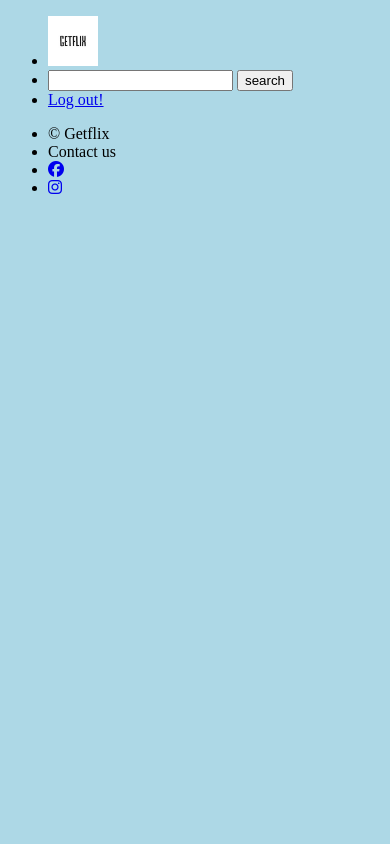
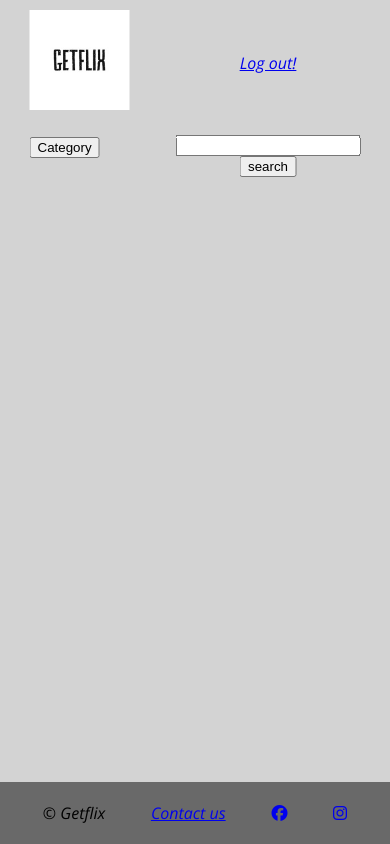
Before and after one commit to Nicolas-Enuset/getflix-becode, a PHP site: page /mainPage.php in a window 390 px wide. Run offline with PHP 8.4, Linux system fonts and the light colour scheme; some libraries are stand-ins or nearby versions.

Commit message:
responsive fait (encore corriger bug), squelette de base

```diff
--- a/category.php
+++ b/category.php
@@ -5,7 +5,7 @@
 </head>
 
 <!-- body -->
-<body>
+<body id="bodyCategory">
 
 <!-- Nav Bar -->
 <?php
--- a/filmInfo.php
+++ b/filmInfo.php
@@ -5,7 +5,7 @@
 </head>
 
 <!-- body -->
-<body>
+<body id="bodyFilmInfo">
 
 <!-- Nav Bar -->
 <?php
@@ -18,8 +18,8 @@
         <img src=".jpeg" alt="essai">
     </section>
     <section class="topInfo">
-        <p><span>actors</span> Lorem ipsum dolor sit amet consectetur adipisicing elit. Quis numquam ullam asperiores veritatis nobis illo!</p>
-        <p><span>release date</span> 23/03/2021</p>
+        <p><strong>actors</strong> Lorem ipsum dolor sit amet consectetur adipisicing elit. Quis numquam ullam asperiores veritatis nobis illo!</p>
+        <p><strong>release date</strong> 23/03/2021</p>
     </section>
     <section class="synopsis">
         <h4>summary</h4>
--- a/footer.php
+++ b/footer.php
@@ -2,7 +2,7 @@
     <footer>
         <ul>
             <li>&#169 Getflix</li>
-            <li href="mailto:haenen.sylvain@gmail.com"><a >Contact us</a></li>
+            <li><a href="mailto:haenen.sylvain@gmail.com">Contact us</a></li>
             <li><a href="https://www.facebook.com/"><i class="fab fa-facebook"></i></a></li>
             <li><a href="https://www.instagram.com/"><i class="fab fa-instagram"></i></a></li>
         </ul>
@@ -11,4 +11,4 @@
     <script src="https://kit.fontawesome.com/320fef43cc.js" crossorigin="anonymous"></script>
 
     <!-- lien JS -->
-    <script scr="script.js"></script>
+    <script type="text/javascript" src="script.js"></script>
--- a/head.php
+++ b/head.php
@@ -4,6 +4,8 @@
     <meta charset="UTF-8">
     <meta http-equiv="X-UA-Compatible" content="IE=edge">
     <meta name="viewport" content="width=device-width, initial-scale=1.0">
-    <link rel="stylesheet" href="styles.css">
+    <style>
+       <?php include_once("styles.css") ?>
+    </style>
     <link rel="preconnect" href="https://fonts.gstatic.com">
     <link href="https://fonts.googleapis.com/css2?family=Open+Sans:ital@1&display=swap" rel="stylesheet">
--- a/mainPage.php
+++ b/mainPage.php
@@ -5,12 +5,40 @@
 </head>
 
 <!-- body -->
-<body>
+<body id="bodyMainPage">
 
 <!-- Nav Bar -->
-<?php
-    include("navBar.php")
-?>
+<header>
+    <nav id="nav_bar">
+        <ul>
+            <li>
+                <a href="mainPage.php">
+                    <img src="pictures/logo.pnj.png" alt="logo">
+                </a>
+            </li>
+            <li>
+                <button class="btnCategory">Category</button>
+                <section class="selectionMenu">
+                    <!-- je dois mettre une -->
+                    <button class="action" value="action">action</button>
+                    <button class="thriller" value="thriller">thriller</button>
+                    <button class="comedy" value="comedy">comedy</button>
+                    <button class="sci-fi" value="sci-fi">sci-fi</button>
+                    <button class="drama" value="drama">drama</button>
+                </section>
+            </li>
+            <li>
+                <form action="" method="POST">
+                    <input type="text" id="searchFilm" class="searchFilm">
+                    <button type="submit" class="btnSearch">search</button>
+                </form>
+            </li>
+            <li>
+                <a href="login.php">Log out!</a>
+            </li>
+        </ul>
+    </nav>
+</header>
 
 <!-- footer -->
 <?php
--- a/navBar.php
+++ b/navBar.php
@@ -1,5 +1,5 @@
-<header id="nav_bar">
-    <nav>
+<header>
+    <nav id="nav_bar">
         <ul>
             <li>
                 <a href="mainPage.php">
--- a/retrievePassword.php
+++ b/retrievePassword.php
@@ -4,7 +4,7 @@
 <title>retrieve password</title>
 
 <!-- body -->
-<body>
+<body id="bodyRetrievePassword">
 
 <!-- Nav Bar -->
 <?php
--- a/script.js
+++ b/script.js
@@ -0,0 +1,30 @@
+let btnCategory = document.querySelector(".btnCategory");
+let selectionMenu = document.querySelector(".selectionMenu");
+
+selectionMenu.style.display = "none";
+
+btnCategory.addEventListener("mouseover", () => {
+  selectionMenu.style.display = "";
+});
+
+selectionMenu.addEventListener("mouseover", () => {
+  selectionMenu.style.display = "";
+});
+
+btnCategory.addEventListener("mouseout", () => {
+  selectionMenu.style.display = "none";
+});
+
+selectionMenu.addEventListener("mouseout", () => {
+  selectionMenu.style.display = "none";
+});
+
+let btnRedirection = document.querySelectorAll(".selectionMenu button");
+
+btnRedirection.forEach((btn) => {
+  btn.addEventListener("click", () => {
+    location.href = "http://localhost/projets/PHP/Getflix/category.php";
+    btnValue = btn.value;
+    console.log(btnValue);
+  });
+});
--- a/signUp.php
+++ b/signUp.php
@@ -3,7 +3,7 @@
 ?>
 <title>sign up</title>
 </head>
-<body>
+<body id="bodySignup">
 
 <!-- nav Bar -->
 <header id="nav_bar">
--- a/styles.css
+++ b/styles.css
@@ -1,9 +1,210 @@
 /* font-family: 'Open Sans', sans-serif; */
 
-img {
-  height: 50px;
+body {
+  background-color: lightgrey;
+  min-height: 100vh;
+  position: relative;
+  font-family: "Open Sans", sans-serif;
+  padding: 0;
+  margin: 0;
 }
 
-body {
-  background-color: lightblue;
+h1 {
+  text-align: center;
+  font-family: none;
+  font-size: 3rem;
 }
+
+/* style du nav bar */
+
+#nav_bar {
+  width: 100%;
+  margin: 0;
+}
+
+header ul {
+  width: 90%;
+  padding: 0;
+  margin: 0 0 0 50%;
+  transform: translateX(-50%);
+  display: flex;
+  flex-direction: row;
+  justify-content: space-between;
+  list-style-type: none;
+}
+
+header ul li {
+  padding: 10px;
+}
+
+/* style du footer */
+
+footer {
+  width: 100%;
+  position: absolute;
+  bottom: 0;
+}
+
+footer ul {
+  padding: 20px;
+  margin-bottom: 0;
+  display: flex;
+  flex-direction: row;
+  justify-content: space-around;
+  list-style-type: none;
+  background-color: rgba(0, 0, 0, 0.5);
+}
+
+/* taille image */
+
+img {
+  height: 70px;
+}
+
+/* forms */
+
+form {
+  display: flex;
+  flex-direction: column;
+  align-items: center;
+}
+
+/* sign up */
+
+/* category */
+
+/* film info */
+
+#filmInfo {
+  width: 60%;
+  background-color: whitesmoke;
+  margin-left: 50%;
+  transform: translateX(-50%);
+  text-align: center;
+  padding: 15px;
+  margin-top: 80px;
+  margin-bottom: 80px;
+}
+
+/* login */
+
+#formLogin {
+  width: 30%;
+  margin: 60px 0 0px 50%;
+  transform: translateX(-50%);
+  background-color: whitesmoke;
+  padding: 40px;
+}
+
+/* Main page */
+
+.selectionMenu {
+  display: flex;
+  flex-direction: column;
+}
+
+/* retrieve password */
+
+#formRetrievePassword {
+  width: 80%;
+  background-color: whitesmoke;
+  margin-left: 50%;
+  margin-top: 100px;
+  transform: translateX(-50%);
+  text-align: center;
+}
+
+/* search film */
+
+#filmFound {
+  width: 90%;
+  margin-left: 50%;
+  margin-top: 100px;
+  transform: translateX(-50%);
+  background-color: whitesmoke;
+  text-align: center;
+}
+
+/* responsive nav bar */
+
+@media screen and (max-width: 430px) {
+  header ul {
+    display: grid;
+    grid-template-columns: 1fr 1fr;
+    grid-template-rows: auto auto;
+  }
+
+  header li:nth-child(1) {
+    grid-column: 1 / 2;
+    grid-row: 1 / 2;
+  }
+
+  header li:nth-child(2) {
+    grid-column: 1 / 3;
+    grid-row: 2 / 3;
+  }
+
+  header li:nth-child(3) {
+    grid-column: 2 / 3;
+    grid-row: 1 / 2;
+    display: flex;
+    justify-content: center;
+    align-items: center;
+  }
+
+  #bodyLogin ul {
+    grid-template-columns: 1fr;
+    grid-template-rows: auto auto;
+  }
+
+  #bodyLogin ul img {
+    height: 150px;
+  }
+
+  #bodyLogin li:nth-child(1) {
+    grid-column: 1;
+    grid-row: 1 / 2;
+    text-align: center;
+  }
+
+  #bodyLogin li:nth-child(2) {
+    grid-column: 1;
+    grid-row: 2 / 3;
+    text-align: center;
+  }
+}
+
+@media screen and (max-width: 530px) {
+  #bodyMainPage header ul {
+    display: grid;
+    grid-template-columns: 1fr 1fr;
+    grid-template-rows: auto auto;
+  }
+
+  #bodyMainPage img {
+    height: 100px;
+  }
+
+  #bodyMainPage li:nth-child(1) {
+    grid-column: 1;
+    grid-row: 1 / 2;
+  }
+
+  #bodyMainPage li:nth-child(2) {
+    grid-column: 1;
+    grid-row: 2 / 3;
+  }
+
+  #bodyMainPage li:nth-child(3) {
+    grid-column: 2 / 3;
+    grid-row: 2 / 3;
+  }
+
+  #bodyMainPage li:nth-child(4) {
+    grid-column: 2 / 3;
+    grid-row: 1;
+    display: flex;
+    justify-content: center;
+    align-items: center;
+  }
+}
```
Also changed, not shown: login.php (+4 -4 lines), searchFilm.php (+17 -2 lines).
